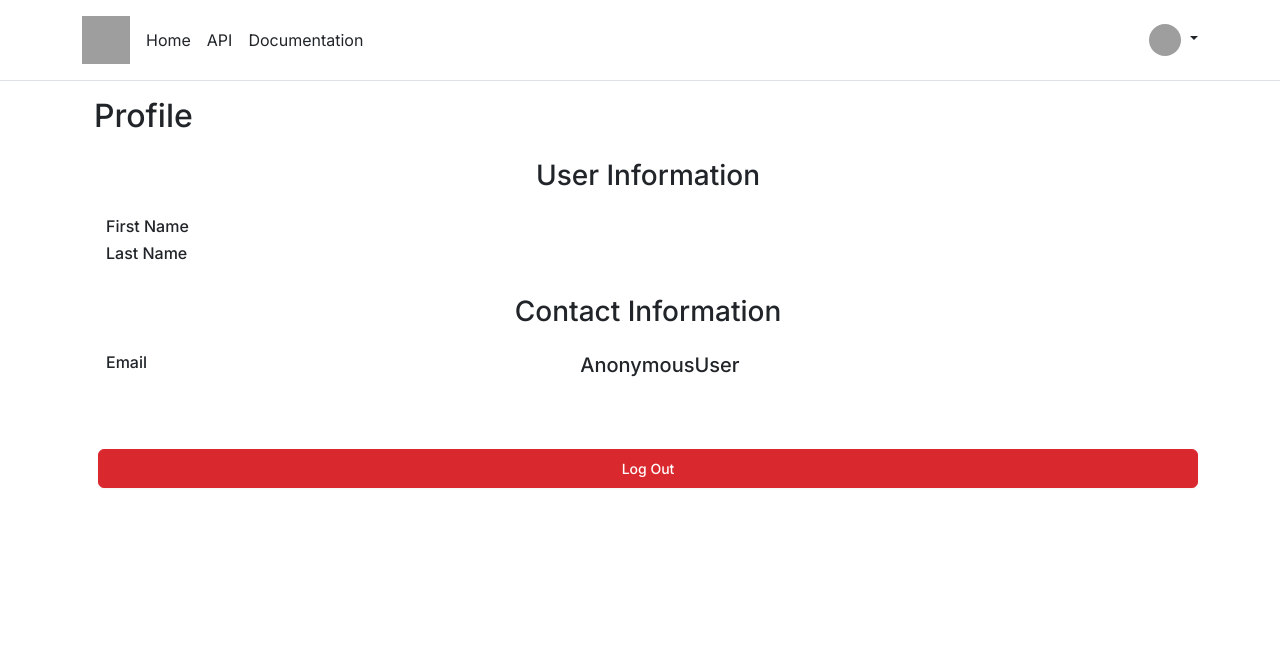
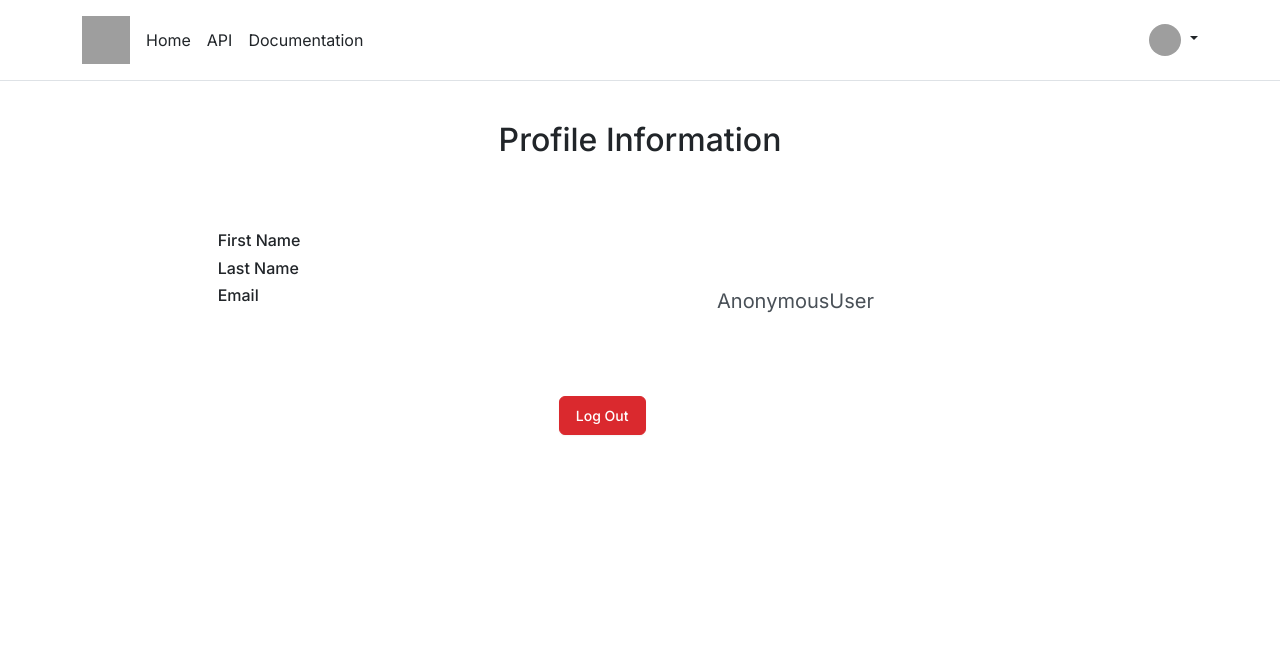
Before and after one commit to JordanBrockerRudow/notesapp, a Django app: template notesapp/notesapp_auth/templates/notesapp_auth/profile.html in a window 1280 px wide. Shown: the top 671 px of the page. Run offline with Django 3.2, Linux system fonts and the light colour scheme; the template is opened without the code that fills it, so the values that code supplies are empty; some libraries are stand-ins or nearby versions; grey boxes are pictures that could not be loaded.

Commit message:
Structural changes and user api

```diff
--- a/notesapp/notes/templates/base.html
+++ b/notesapp/notes/templates/base.html
@@ -70,7 +70,7 @@
                 </a>
                 <ul class="dropdown-menu text-small" aria-labelledby="dropdownUser1">
                   {% if request.user.is_active %}
-                    <li><a class="dropdown-item" href="/api/v1/users/{{ request.user|replace_at }}">Account Information</a></li>
+                    <li><a class="dropdown-item" href="/api/v1/users/{{ request.user|replace_at }}">User Detail</a></li>
                     <li><a class="dropdown-item" href="{% url "profile" %}">Profile</a></li>
                     <li><a class="dropdown-item" href="{% url "post-mine" %}">Posts</a></li>
                     <li><hr class="dropdown-divider"></li>
--- a/notesapp/notesapp_auth/templates/notesapp_auth/profile.html
+++ b/notesapp/notesapp_auth/templates/notesapp_auth/profile.html
@@ -5,55 +5,50 @@
 
 
 {% div cls="container" %}
-<h2 class="mb-4">
-  Profile
+<h2 class="mb-4 py-4 text-center">
+  Profile Information
 </h2>
-{% div cls="container m-2 px-2" %}
-  {% div cls="row" %}
-    <h3 class="text-center pb-3">
-      User Information
-    </h3>
-  {% div cls="col-5 px-2 me-3" %}
+{% div cls="container m-2 px-2 pt-4" %}
+  {% div cls="row px-4 text-center" %}
+
+  {% div cls="col-4 offset-1 px-2 me-3" %}
     <h6 class="float-start">
       First Name
     </h6>
   {% div cls="end" %}
-  {% div cls="col-6 px-2" %}
-    <p class="h5">
+  {% div cls="col-5 px-2" %}
+    <p class="fs-5">
       {{ request.user.first_name }}
     </p>
   {% div cls="end" %}
 
-  {% div cls="col-5 px-2 me-3" %}
+  {% div cls="col-4 offset-1 px-2 me-3" %}
     <h6 class="float-start">
       Last Name
     </h6>
   {% div cls="end" %}
-  {% div cls="col-6 px-2" %}
-    <p class="h5">
+  {% div cls="col-4 px-2" %}
+    <p class="fs-5">
       {{ request.user.last_name }}
     </p>
   {% div cls="end" %}
-{% div cls="end" %}
 
-{% div cls="row my-4 pb-3" %}
-  <h3 class="text-center pb-3">
-    Contact Information
-  </h3>
-  {% div cls="col-5 px-2 me-3" %}
+  {% div cls="col-4 offset-1 px-2 me-3" %}
     <h6 class="float-start">
       Email
     </h6>
   {% div cls="end" %}
-  {% div cls="col-6 px-2" %}
-    <p class="h5">
+  {% div cls="col-5 px-2" %}
+    <p class="fs-5">
       {{ request.user }}
     </p>
   {% div cls="end" %}
 {% div cls="end" %}
 
-{% div cls="row mt-4 pt-4" %}
-  <a class="btn btn-danger" role="button" href="{% url "logout" %}">Log Out</a>
+{% div cls="row mt-4 pt-4 text-center" %}
+    {% div cls="col-7 offset-2 pt-3" %}
+      <a class="btn btn-danger" role="button" href="{% url "logout" %}">Log Out</a>
+    {% div cls="end" %}
 {% div cls="end" %}
 {% div cls="end" %}
 {% div cls="end" %}
```
